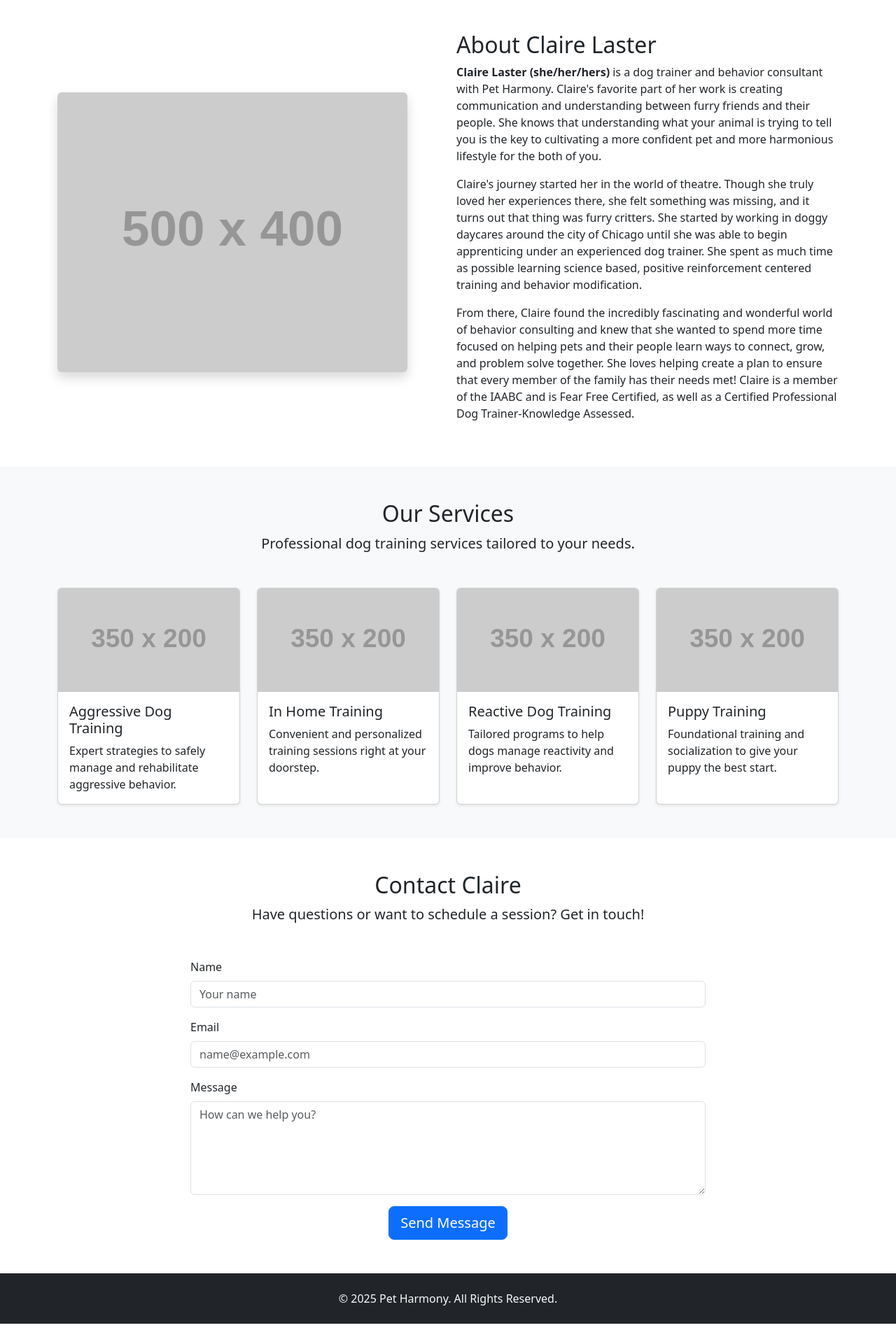
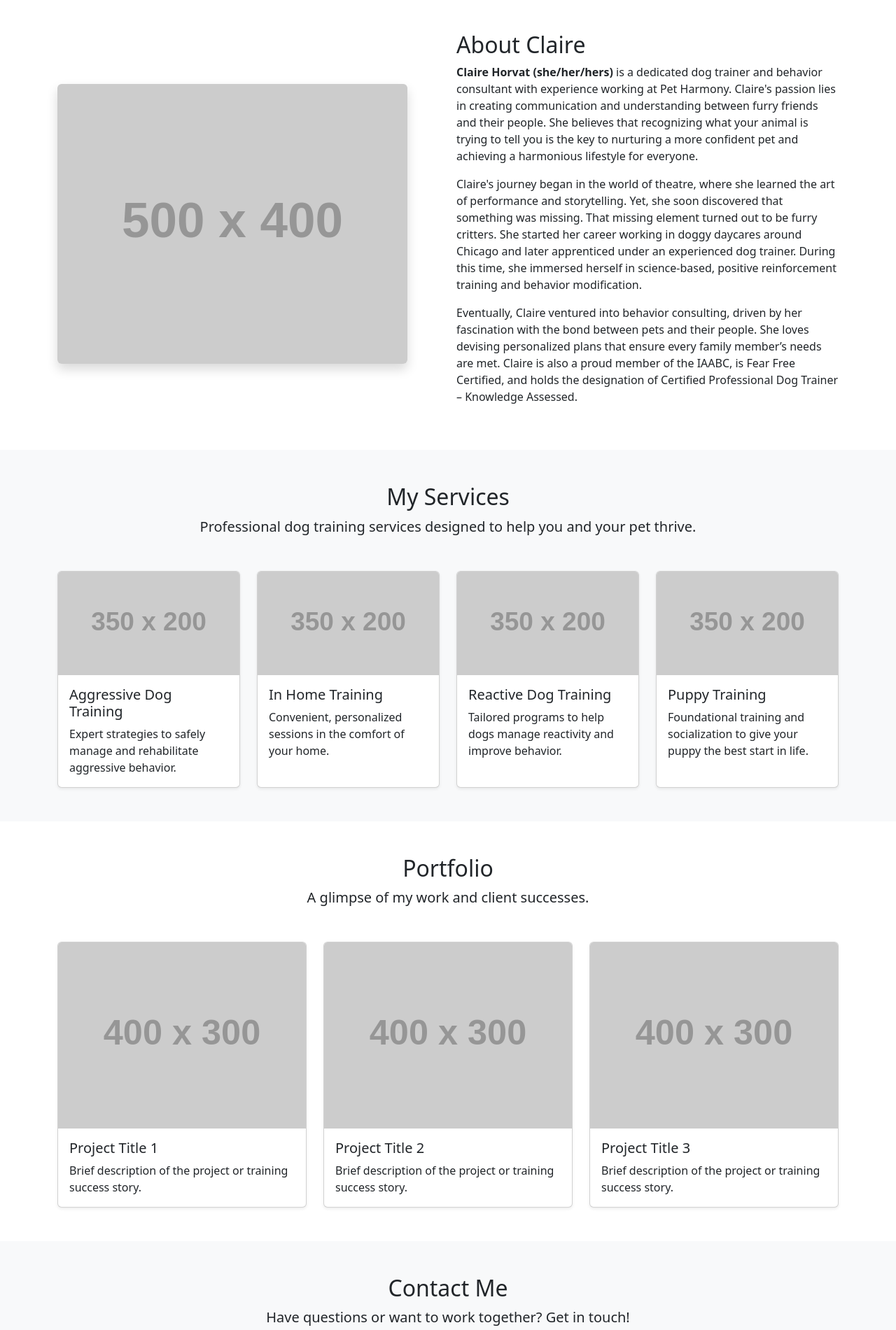
Before and after one commit to Soodey/claire, a plain HTML site: page index.html in a window 1280 px wide. Shown: the part 539-2440 px from the top of the page at 70% size. Drawn offline with nearby package versions, Linux system fonts and the light colour scheme; placeholder pictures from the web are drawn by us.

Commit message:
Update index.html

```diff
--- a/index.html
+++ b/index.html
@@ -3,7 +3,7 @@
 <head>
   <meta charset="UTF-8" />
   <meta name="viewport" content="width=device-width, initial-scale=1" />
-  <title>Claire Laster - Dog Trainer & Behavior Consultant</title>
+  <title>Claire Horvat - Profile & Portfolio</title>
   <!-- Bootstrap CSS -->
   <link href="https://cdn.jsdelivr.net/npm/bootstrap@5.3.0/dist/css/bootstrap.min.css" rel="stylesheet" />
   <style>
@@ -12,7 +12,7 @@
       scroll-behavior: smooth;
     }
     .hero {
-      background: url('https://via.placeholder.com/1920x600') center center/cover no-repeat;
+      background: url('https://placehold.co/1920x600') center center/cover no-repeat;
       color: white;
       height: 60vh;
       position: relative;
@@ -35,7 +35,7 @@
   <!-- Navigation -->
   <nav class="navbar navbar-expand-lg navbar-dark bg-dark sticky-top">
     <div class="container">
-      <a class="navbar-brand" href="#">Pet Harmony</a>
+      <a class="navbar-brand" href="#">Claire Horvat</a>
       <button class="navbar-toggler" type="button" data-bs-toggle="collapse" data-bs-target="#navbarContent"
               aria-controls="navbarContent" aria-expanded="false" aria-label="Toggle navigation">
         <span class="navbar-toggler-icon"></span>
@@ -49,6 +49,9 @@
             <a class="nav-link" href="#services">Services</a>
           </li>
           <li class="nav-item">
+            <a class="nav-link" href="#portfolio">Portfolio</a>
+          </li>
+          <li class="nav-item">
             <a class="nav-link" href="#contact">Contact</a>
           </li>
         </ul>
@@ -60,8 +63,8 @@
   <header class="hero d-flex align-items-center">
     <div class="hero-overlay"></div>
     <div class="container text-center hero-content">
-      <h1 class="display-4">Welcome to Pet Harmony</h1>
-      <p class="lead">Connecting pets and their people through understanding and positive training.</p>
+      <h1 class="display-4">Claire Horvat</h1>
+      <p class="lead">Dog Trainer & Behavior Consultant</p>
     </div>
   </header>
 
@@ -70,29 +73,18 @@
     <div class="container">
       <div class="row align-items-center">
         <div class="col-md-6 mb-4 mb-md-0">
-          <img src="https://via.placeholder.com/500x400" alt="Claire Laster" class="img-fluid rounded shadow">
+          <img src="https://placehold.co/500x400" alt="Claire Horvat" class="img-fluid rounded shadow">
         </div>
         <div class="col-md-6">
-          <h2>About Claire Laster</h2>
+          <h2>About Claire</h2>
           <p>
-            <strong>Claire Laster (she/her/hers)</strong> is a dog trainer and behavior consultant with Pet Harmony.
-            Claire's favorite part of her work is creating communication and understanding between furry friends and
-            their people. She knows that understanding what your animal is trying to tell you is the key to cultivating
-            a more confident pet and more harmonious lifestyle for the both of you.
+            <strong>Claire Horvat (she/her/hers)</strong> is a dedicated dog trainer and behavior consultant with experience working at Pet Harmony. Claire's passion lies in creating communication and understanding between furry friends and their people. She believes that recognizing what your animal is trying to tell you is the key to nurturing a more confident pet and achieving a harmonious lifestyle for everyone.
           </p>
           <p>
-            Claire's journey started her in the world of theatre. Though she truly loved her experiences there, she
-            felt something was missing, and it turns out that thing was furry critters. She started by working in doggy
-            daycares around the city of Chicago until she was able to begin apprenticing under an experienced dog trainer.
-            She spent as much time as possible learning science based, positive reinforcement centered training and behavior
-            modification.
+            Claire's journey began in the world of theatre, where she learned the art of performance and storytelling. Yet, she soon discovered that something was missing. That missing element turned out to be furry critters. She started her career working in doggy daycares around Chicago and later apprenticed under an experienced dog trainer. During this time, she immersed herself in science-based, positive reinforcement training and behavior modification.
           </p>
           <p>
-            From there, Claire found the incredibly fascinating and wonderful world of behavior consulting and knew
-            that she wanted to spend more time focused on helping pets and their people learn ways to connect, grow,
-            and problem solve together. She loves helping create a plan to ensure that every member of the family has their
-            needs met! Claire is a member of the IAABC and is Fear Free Certified, as well as a Certified Professional Dog
-            Trainer-Knowledge Assessed.
+            Eventually, Claire ventured into behavior consulting, driven by her fascination with the bond between pets and their people. She loves devising personalized plans that ensure every family member’s needs are met. Claire is also a proud member of the IAABC, is Fear Free Certified, and holds the designation of Certified Professional Dog Trainer – Knowledge Assessed.
           </p>
         </div>
       </div>
@@ -103,14 +95,14 @@
   <section id="services" class="py-5 bg-light">
     <div class="container">
       <div class="text-center mb-5">
-        <h2>Our Services</h2>
-        <p class="lead">Professional dog training services tailored to your needs.</p>
+        <h2>My Services</h2>
+        <p class="lead">Professional dog training services designed to help you and your pet thrive.</p>
       </div>
       <div class="row g-4">
         <!-- Aggressive Dog Training -->
         <div class="col-md-6 col-lg-3">
           <div class="card h-100 shadow-sm">
-            <img src="https://via.placeholder.com/350x200" class="card-img-top" alt="Aggressive Dog Training">
+            <img src="https://placehold.co/350x200" class="card-img-top" alt="Aggressive Dog Training">
             <div class="card-body">
               <h5 class="card-title">Aggressive Dog Training</h5>
               <p class="card-text">Expert strategies to safely manage and rehabilitate aggressive behavior.</p>
@@ -120,17 +112,17 @@
         <!-- In Home Training -->
         <div class="col-md-6 col-lg-3">
           <div class="card h-100 shadow-sm">
-            <img src="https://via.placeholder.com/350x200" class="card-img-top" alt="In Home Training">
+            <img src="https://placehold.co/350x200" class="card-img-top" alt="In Home Training">
             <div class="card-body">
               <h5 class="card-title">In Home Training</h5>
-              <p class="card-text">Convenient and personalized training sessions right at your doorstep.</p>
+              <p class="card-text">Convenient, personalized sessions in the comfort of your home.</p>
             </div>
           </div>
         </div>
         <!-- Reactive Dog Training -->
         <div class="col-md-6 col-lg-3">
           <div class="card h-100 shadow-sm">
-            <img src="https://via.placeholder.com/350x200" class="card-img-top" alt="Reactive Dog Training">
+            <img src="https://placehold.co/350x200" class="card-img-top" alt="Reactive Dog Training">
             <div class="card-body">
               <h5 class="card-title">Reactive Dog Training</h5>
               <p class="card-text">Tailored programs to help dogs manage reactivity and improve behavior.</p>
@@ -140,10 +132,49 @@
         <!-- Puppy Training -->
         <div class="col-md-6 col-lg-3">
           <div class="card h-100 shadow-sm">
-            <img src="https://via.placeholder.com/350x200" class="card-img-top" alt="Puppy Training">
+            <img src="https://placehold.co/350x200" class="card-img-top" alt="Puppy Training">
             <div class="card-body">
               <h5 class="card-title">Puppy Training</h5>
-              <p class="card-text">Foundational training and socialization to give your puppy the best start.</p>
+              <p class="card-text">Foundational training and socialization to give your puppy the best start in life.</p>
+            </div>
+          </div>
+        </div>
+      </div>
+    </div>
+  </section>
+
+  <!-- Portfolio Section -->
+  <section id="portfolio" class="py-5">
+    <div class="container">
+      <div class="text-center mb-5">
+        <h2>Portfolio</h2>
+        <p class="lead">A glimpse of my work and client successes.</p>
+      </div>
+      <div class="row g-4">
+        <div class="col-md-4">
+          <div class="card h-100 shadow-sm">
+            <img src="https://placehold.co/400x300" class="card-img-top" alt="Project 1">
+            <div class="card-body">
+              <h5 class="card-title">Project Title 1</h5>
+              <p class="card-text">Brief description of the project or training success story.</p>
+            </div>
+          </div>
+        </div>
+        <div class="col-md-4">
+          <div class="card h-100 shadow-sm">
+            <img src="https://placehold.co/400x300" class="card-img-top" alt="Project 2">
+            <div class="card-body">
+              <h5 class="card-title">Project Title 2</h5>
+              <p class="card-text">Brief description of the project or training success story.</p>
+            </div>
+          </div>
+        </div>
+        <div class="col-md-4">
+          <div class="card h-100 shadow-sm">
+            <img src="https://placehold.co/400x300" class="card-img-top" alt="Project 3">
+            <div class="card-body">
+              <h5 class="card-title">Project Title 3</h5>
+              <p class="card-text">Brief description of the project or training success story.</p>
             </div>
           </div>
         </div>
@@ -152,11 +183,11 @@
   </section>
 
   <!-- Contact Section -->
-  <section id="contact" class="py-5">
+  <section id="contact" class="py-5 bg-light">
     <div class="container">
       <div class="text-center mb-5">
-        <h2>Contact Claire</h2>
-        <p class="lead">Have questions or want to schedule a session? Get in touch!</p>
+        <h2>Contact Me</h2>
+        <p class="lead">Have questions or want to work together? Get in touch!</p>
       </div>
       <div class="row justify-content-center">
         <div class="col-md-8">
@@ -171,10 +202,10 @@
             </div>
             <div class="mb-3">
               <label for="message" class="form-label">Message</label>
-              <textarea class="form-control" id="message" name="message" rows="5" placeholder="How can we help you?" required></textarea>
+              <textarea class="form-control" id="message" name="message" rows="5" placeholder="How can I help you?" required></textarea>
             </div>
             <!-- Optional hidden field to set the email subject -->
-            <input type="hidden" name="_subject" value="New inquiry from Pet Harmony website" />
+            <input type="hidden" name="_subject" value="New inquiry from Claire Horvat's portfolio" />
             <div class="text-center">
               <button type="submit" class="btn btn-primary btn-lg">Send Message</button>
             </div>
@@ -187,7 +218,7 @@
   <!-- Footer -->
   <footer class="bg-dark text-light py-4">
     <div class="container text-center">
-      <p class="mb-0">&copy; 2025 Pet Harmony. All Rights Reserved.</p>
+      <p class="mb-0">&copy; 2025 Claire Horvat. All Rights Reserved.</p>
     </div>
   </footer>
 
```
